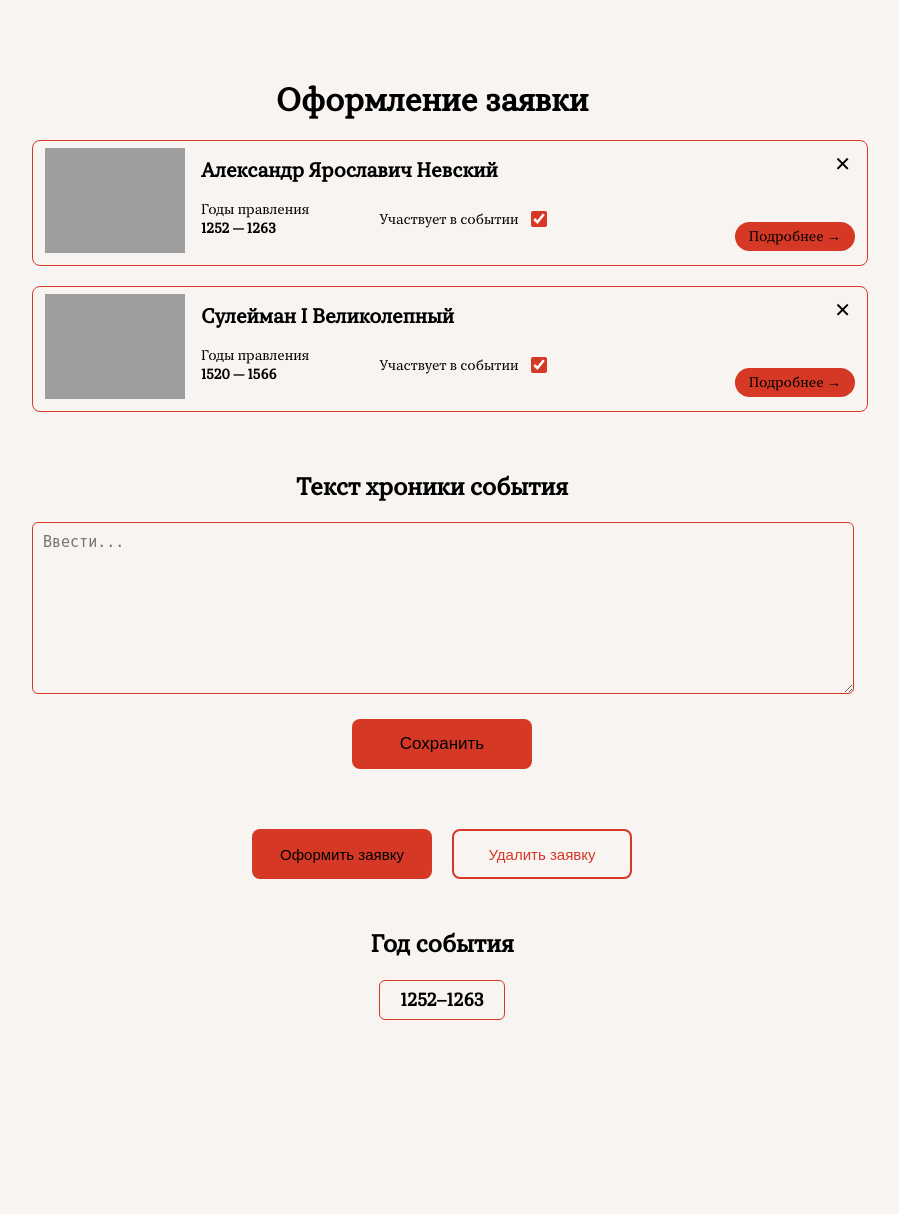
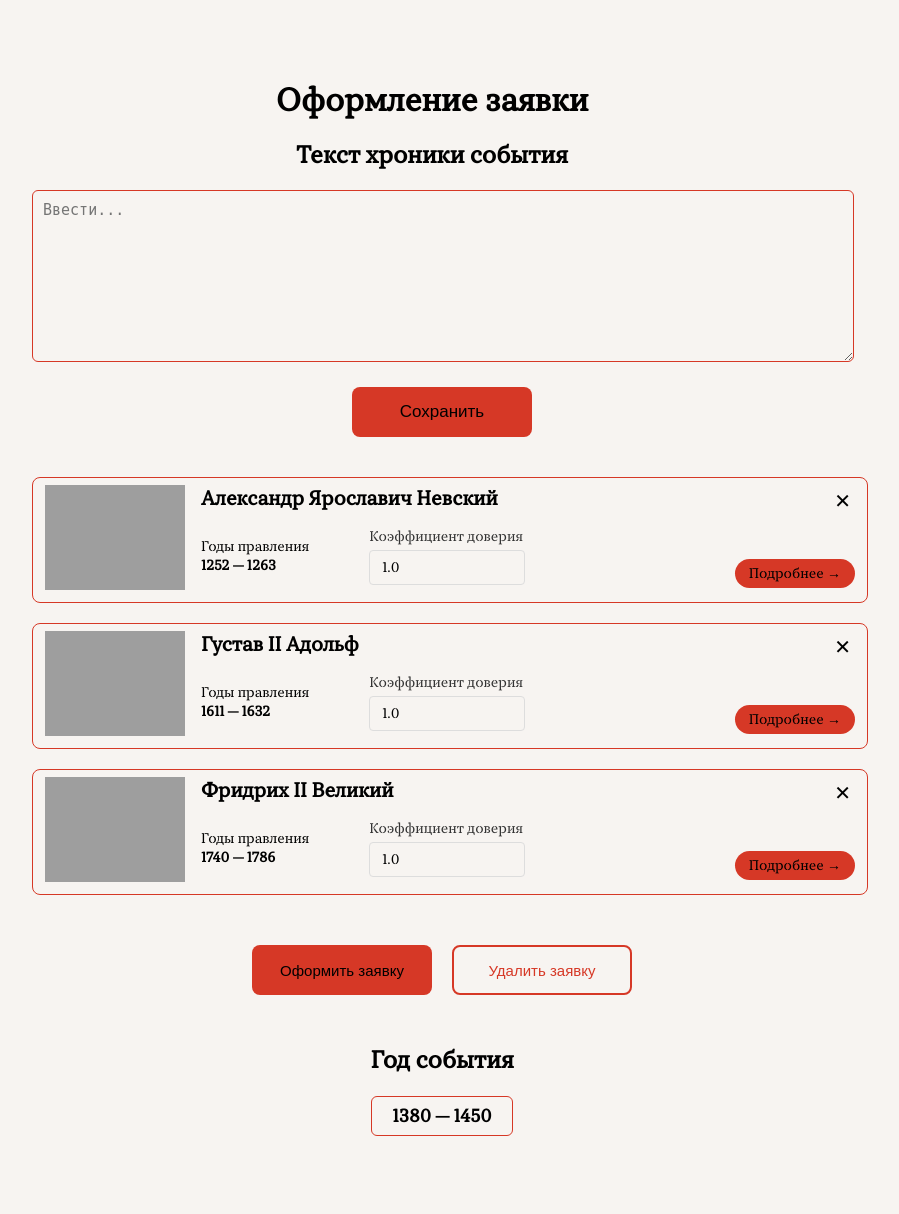
Before and after one commit to Miswetdy/Determining-the-year-of-an-event-by-mentioning-dignitaries, a Django app: page /orderForPredictingYear/1/ in a window 1280 px wide. Shown: the part 85-1299 px from the top of the page, without its empty margins (208-1107 px from the left). Before the commit the page ends 1105 px from the top, so only its background shows below. Run offline with Django 5.2, Linux system fonts and the light colour scheme.

Commit message:
Editing_After_First_Lab

```diff
--- a/Web_Developing/Web_Developing/settings.py
+++ b/Web_Developing/Web_Developing/settings.py
@@ -115,7 +115,7 @@ USE_TZ = True
 # Static files (CSS, JavaScript, Images)
 # https://docs.djangoproject.com/en/5.2/howto/static-files/
 
-STATIC_URL = '/historycheck/static/'
+STATIC_URL = '/historycheck/'
 
 # Default primary key field type
 # https://docs.djangoproject.com/en/5.2/ref/settings/#default-auto-field
--- a/Web_Developing/historycheck/static/css/orderForPredictingYear.css
+++ b/Web_Developing/historycheck/static/css/orderForPredictingYear.css
@@ -39,8 +39,8 @@
 
 .info-row {
     display: flex;
-    align-items: center; /* выравнивание по центру */
-    gap: 20px; /* расстояние между блоками */
+    align-items: center;
+    gap: 20px;
     margin-top: 5px;
 }
 
@@ -50,19 +50,36 @@
     margin: 0;
 }
 
-.checkbox-label {
-    display: flex;
-    align-items: center;
-    font-size: 14px;
-    cursor: pointer;
-    gap: 8px; /* расстояние между текстом и чекбоксом */
-    margin-left:50px;
+.confidence-input-container {
+    margin: 0px 0px;
+    margin-left: 40px;
+    width:180px;
 }
 
-.checkbox {
-    accent-color: #d63826; /* красный чекбокс */
-    width: 16px;
-    height: 16px;
+.confidence-label {
+    display: flex;
+    flex-direction: column;
+    font-size: 14px;
+    color: #333;
+    gap: 5px;
+}
+
+.confidence-input {
+    padding: 8px 12px;
+    border: 1px solid #ddd;
+    border-radius: 4px;
+    font-size: 14px;
+    width: 130px;
+}
+
+.confidence-input:focus {
+    outline: none;
+    border-color: #007bff;
+    box-shadow: 0 0 0 2px rgba(0, 123, 255, 0.25);
+}
+
+.confidence-input:invalid {
+    border-color: #dc3545;
 }
 
 .card-footer {
@@ -105,6 +122,7 @@
     cursor: pointer;
     align:center;
     margin: 10px 320px;
+    margin-bottom:40px;
     width:180px;
     height:50px;
     transition: background 0.3s;
--- a/Web_Developing/historycheck/templates/historyPersonDetalied.html
+++ b/Web_Developing/historycheck/templates/historyPersonDetalied.html
@@ -13,7 +13,7 @@
 
         <div class="detail-years">
             <h3>Годы правления</h3>
-            <p><strong>{{ person.years }}</strong></p>
+            <p><strong>{{ person.year_from }} — {{ person.year_to }}</strong></p>
         </div>
 
     </div>
--- a/Web_Developing/historycheck/templates/orderForPredictingYear.html
+++ b/Web_Developing/historycheck/templates/orderForPredictingYear.html
@@ -5,6 +5,10 @@
 {% block content %}
 <div class="cart-container">
     <h1 class="page-title">Оформление заявки</h1>
+
+    <h2 class="section-title">Текст хроники события</h2>
+    <textarea placeholder="Ввести..."></textarea>
+    <button class="save-btn">Сохранить</button>
 
     {% for person in persons %}
     <div class="cart-card">
@@ -15,12 +19,15 @@
             <h2>{{ person.name }}</h2>
             <div class="info-row">
                 <p class="years">
-                    Годы правления <br><strong>{{ person.years }}</strong>
+                    Годы правления <br><strong>{{ person.year_from }} — {{ person.year_to }}</strong>
                 </p>
-                <label class="checkbox-label">
-                    Участвует в событии
-                    <input class="checkbox" type="checkbox" name="include_{{ person.id }}" checked>
-                </label>
+                <div class="confidence-input-container">
+                    <label class="confidence-label">
+                    Коэффициент доверия
+                        <input class="confidence-input" type="number" name="confidence_{{ person.id }}"
+                            min="0" max="1" step="0.01" value="1.0" required>
+                    </label>
+                </div>
             </div>
 
         </div>
@@ -30,10 +37,7 @@
         <button class="remove-btn">✕</button>
     </div>
     {% endfor %}
-    <br>
-    <h2 class="section-title">Текст хроники события</h2>
-    <textarea placeholder="Ввести..."></textarea>
-    <button class="save-btn">Сохранить</button>
+
     <div class="order-buttons" display="inline">
         <button class="make-order-btn">Оформить заявку</button>
         <button class="remove-order-btn">Удалить заявку</button>
@@ -41,7 +45,7 @@
 
     <div class="event-year">
         <h2>Год события</h2>
-        <p class="year-box">1252–1263</p>
+        <p class="year-box">{{ cart.result_year_from }} — {{ cart.result_year_to }}</p>
     </div>
 </div>
 {% endblock %}
--- a/Web_Developing/historycheck/views.py
+++ b/Web_Developing/historycheck/views.py
@@ -5,63 +5,76 @@ persons = [
         {
             "id": 1,
             "name": "Александр Ярославич Невский",
-            "years": "1252 — 1263",
+            "year_from": 1252,
+            "year_to": 1263,
             "desc": "Князь Новгородский, Великий князь Киевский и Владимирский из династии Рюриковичей, правивший в XIII веке. Прославился победами над шведами в Невской битве (1240) и над немецкими рыцарями в Ледовом побоище (1242), которые обезопасили северо-западные рубежи Руси. В условиях монгольского нашествия и западной угрозы выбрал курс на сотрудничество с Золотой Ордой для предотвращения новых разорительных войн и сохранения православия, что позволило русским землям собрать силы для будущего освобождения."
         },
         {
             "id": 2,
             "name": "Алаэддин-паша",
-            "years": "1320 — 1331",
+            "year_from": 1320,
+            "year_to": 1331,
             "desc": "Первый великий визирь Османской империи, назначенный султаном Орханом I. Будучи одним из главных архитекторов раннего османского государства, разработал и кодифицировал основные законы, создал фундамент централизованной административной системы и сформировал институт янычар, что заложило основы для будущего могущества империи."
         },
         {
             "id": 3,
             "name": "Михаил Федорович Романов",
-            "years": "1613 — 1645",
+            "year_from": 1613,
+            "year_to": 1645,
             "desc": "Первый царь из династии Романовых. Вступив на престол во время глубоких социальных потрясений, экономического и политического кризиса в Русском государстве, сумел их в целом преодолеть лишь к концу царствования."
         },
         {
             "id": 4,
             "name": "Карл Великий",
-            "years": "768 — 814",
+            "year_from": 768,
+            "year_to": 814,
             "desc": "Король франков с 768 года, король лангобардов с 774 года, император Запада с 800 года из династии Каролингов. Путем многочисленных завоеваний объединил под своей властью большую часть Западной Европы, создав обширную империю. Проводил политику культурного возрождения (Каролингское возрождение) и административных реформ, заложив основы феодального строя и европейской государственности. Его империя стала историческим предшественником будущих государств Франции, Германии и Италии."
         },
         {
             "id": 5,
             "name": "Вильгельм III Оранский",
-            "years": "1650 — 1702",
+            "year_from": 1650,
+            "year_to": 1702,
             "desc": "Правитель Нидерландов (штатгальтер с 1672 года) и король Англии, Шотландии и Ирландии (с 1689 года). Пришел к власти в ходе «Славной революции», свергнув своего тестя Якова II. Совместное правление с женой Марией II легитимизировало его претензии на престол. Закрепил переход к конституционной монархии, подписав «Билль о правах» (1689), который ограничил власть короны и усилил роль парламента. Его правление стало поворотным пунктом в становлении британской парламентской демократии и определило политический курс Англии в XVIII веке."
         },
         {
             "id": 6,
             "name": "Густав II Адольф",
-            "years": "1611 — 1632",
+            "year_from": 1611,
+            "year_to": 1632,
             "desc": "Король Швеции из династии Васа. Вступив на престол в условиях войны с Данией, России и Речью Посполитой, провел масштабные военные, административные и экономические реформы, превратив Швецию в сильное централизованное государство и ведущую военную державу Северной Европы. Прославился как великий полководец и «отец современной войны» за тактические инновации в ходе Тридцатилетней войны, где погиб в жестокой битве при Лютцене. Его вмешательство коренным образом изменило ход войны в пользу протестантской коалиции."
         },
         {
             "id": 7,
             "name": "Петр I",
-            "years": "1682 — 1725",
+            "year_from": 1682,
+            "year_to": 1725,
             "desc": "Первый Император Всероссийский. Вступив на престол в условиях отставания России от ведущих европейских держав, провел масштабные реформы практически во всех сферах жизни: государственное управление (учреждение Сената, коллегий), армию и флот (рекрутские наборы, создание регулярного войска и военно-морского флота), экономику (развитие мануфактур, протекционизм) и культуру («европеизация»). В результате Северной войны (1700–1721) прорубил «окно в Европу», закрепив за Россией выход к Балтийскому морю и статус великой империи."
         },
         {
             "id": 8,
             "name": "Сулейман I Великолепный",
-            "years": "1520 — 1566",
+            "year_from": 1520,
+            "year_to": 1566,
             "desc": "Десятый султан Османской империи, при котором государство достигло пика своего могущества. Провел масштабные завоевания, подчинив Белград, Родос, Венгрию, Багдад и Месопотамию, и установив контроль над Средиземным морем и значительной частью Северной Африки. Провел кодификацию османского права («Законодатель»), покровительствовал искусству и архитектуре (период «золотого века» Османской империи). Его правление стало эпохой расцвета военной мощи, культурного развития и административной эффективности империи."
         },
         {
             "id": 9,
             "name": "Фридрих II Великий",
-            "years": "1740 — 1786",
+            "year_from": 1740,
+            "year_to": 1786,
             "desc": "Король Пруссии из династии Гогенцоллернов. Вступив на престол в условиях нарастающей геополитической конкуренции в Европе, превратил Пруссию в ведущую военную державу через серию победоносных войн (в частности, за Австрийское наследство и Семилетнюю войну) и территориальные приобретения. Провел масштабные внутренние реформы в духе «просвещенного абсолютизма» (развитие образования, реорганизация армии, веротерпимость, модернизация законодательства), заложив основы для будущего объединения Германии под главенством Пруссии."
         }
     ]
 
+mass = [1, 6, 9]
+
 cart = [
     {"id": 1,
-     "historyPersons_ids" : [1, 8],
-     "historyPersons_count": 2}
+     "historyPersons_ids" : mass,
+     "historyPersons_count": len(mass),
+     "result_year_from" : 1380,
+     "result_year_to" : 1450},
 ]
 
 def GET_main_page(request):
```
Also changed, not shown: Web_Developing/historycheck/templates/historyPerson.html (+5 -4 lines), Web_Developing/historycheck/templates/index.html (+1 -21 lines).
